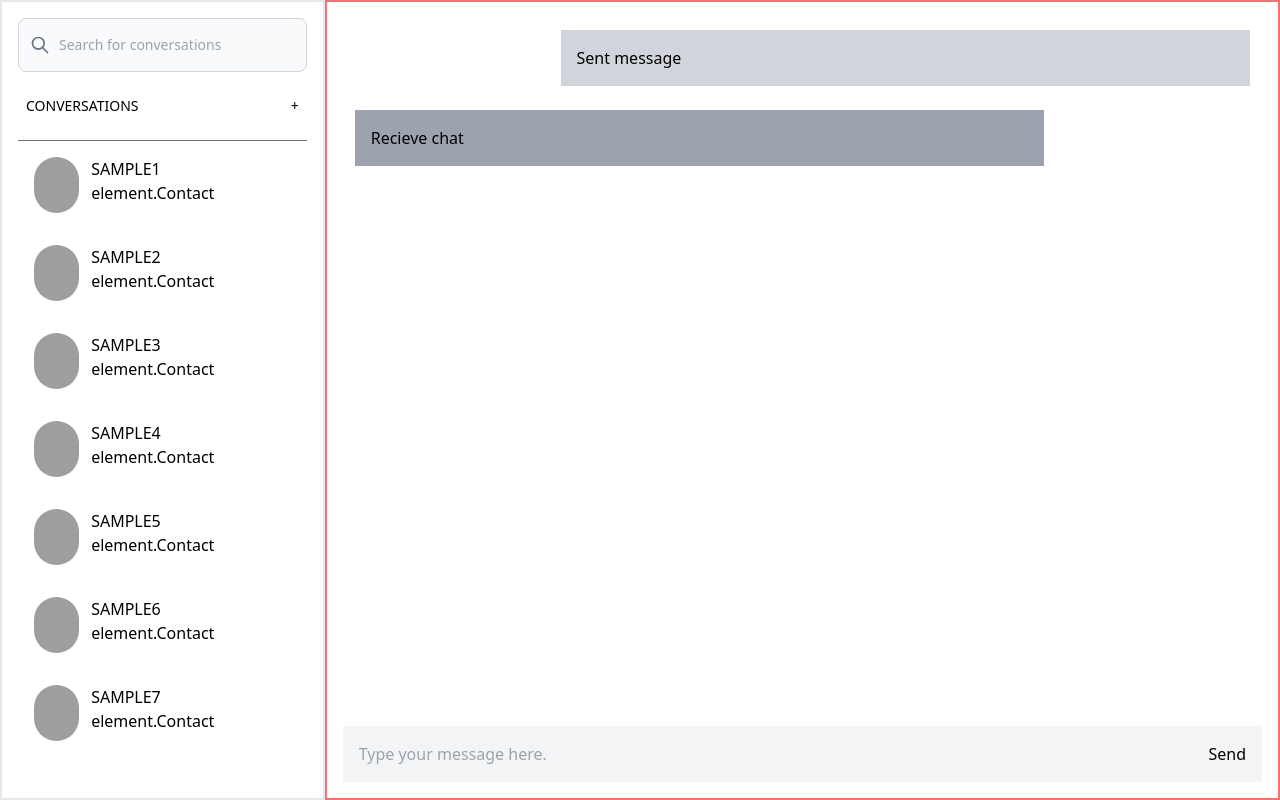
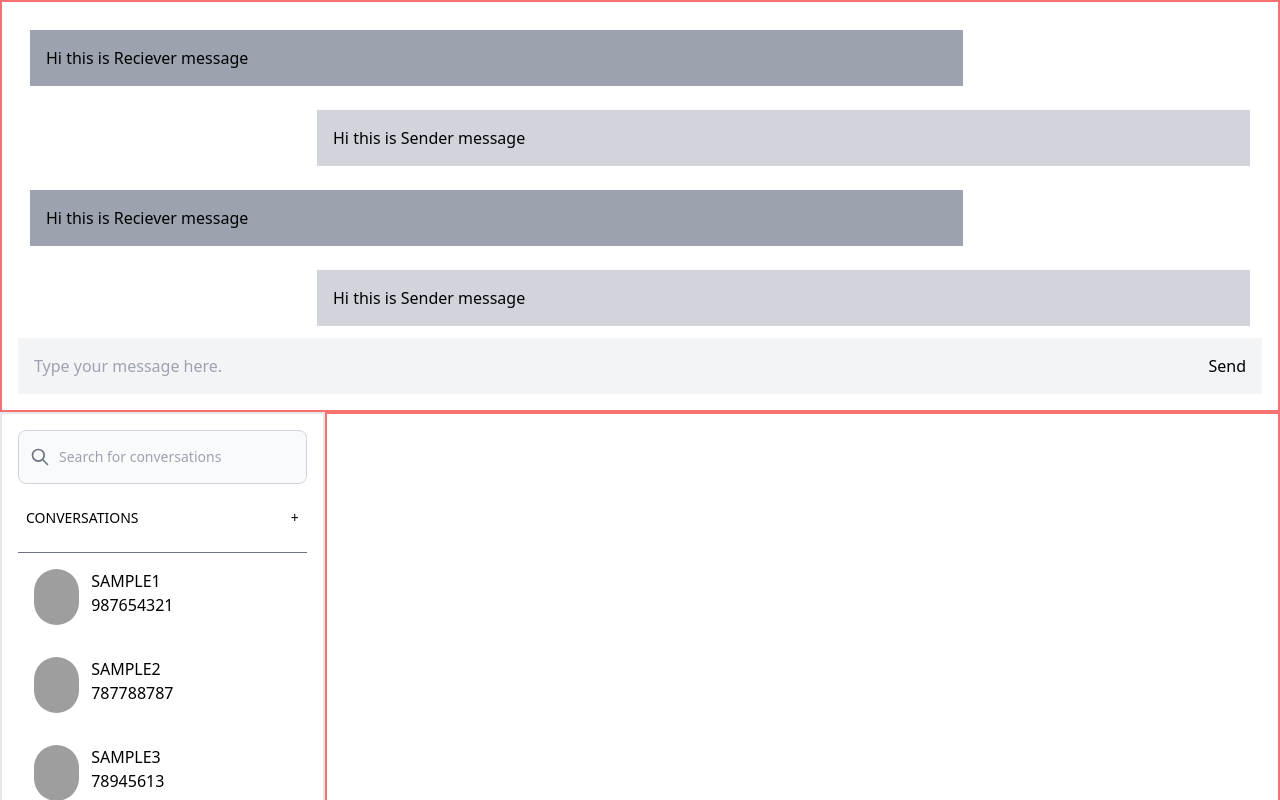
Before and after one commit to Pushkar808/React-Project, a React (Create React App) app: page /chat/1 in a window 1280 px wide. Shown: the top 800 px of the page. Built offline with nearby package versions, Linux system fonts and the light colour scheme; grey boxes are pictures that could not be loaded.

Commit message:
added messages JSON

```diff
--- a/package.json
+++ b/package.json
@@ -8,6 +8,7 @@
     "@testing-library/user-event": "^13.5.0",
     "react": "^18.2.0",
     "react-dom": "^18.2.0",
+    "react-router-dom": "^6.11.1",
     "react-scripts": "5.0.1",
     "web-vitals": "^2.1.4"
   },
--- a/src/components/mainChat.js
+++ b/src/components/mainChat.js
@@ -1,21 +1,41 @@
-import React, { useState } from 'react'
+import React, { useEffect, useState } from 'react'
 import SendChat from './sendChat';
 import RecieveChat from './recieveChat';
-import MessageData from '../data/messages.json'
+import MessageData from '../data/message.json'
+import { useParams } from 'react-router-dom';
 function Mainchat() {
     const [message, setmessage] = useState("");
+    const [newmessage, setnewmessage] = useState("");
+    let { userId } = useParams();
+    const getMessages = (userId) => {
+        if (userId) {
+            setmessage(MessageData["user" + userId].chat);
+        }
+    }
+    useEffect(() => {
+        getMessages(userId)
+    }, [userId])
     const sendMessage = () => {
-
+        const data = {
+            from: 1,
+            message: newmessage
+        }
+        MessageData["user" + userId].chat.push(data);
+        console.log(MessageData["user1"])
     }
     return (
         <>
             <div className='w-full flex flex-col border-2 border-red-400 p-4 justify-between'>
                 <div className='w-full'>
-                    <SendChat message={"Sent message"} />
-                    <RecieveChat message={"Recieve chat"} />
+                    {message && message?.map((element, index) => {
+                        if (element.from)
+                            return <SendChat message={element.message} key={index} />
+                        else
+                            return <RecieveChat message={element.message} key={index} />
+                    })}
                 </div>
                 <div className='relative'>
-                    <input type='text' className='w-full p-4 pr-16 bg-gray-100' placeholder='Type your message here.' onChange={(element) => { console.log(element.target.value) }} />
+                    <input type='text' className='w-full p-4 pr-16 bg-gray-100' placeholder='Type your message here.' onChange={(element) => { setnewmessage(element.target.value) }} />
                     <button className='absolute right-0 p-4 hover:bg-gray-300' onClick={sendMessage}>Send</button>
                 </div>
             </div>
--- a/src/components/sidebar.js
+++ b/src/components/sidebar.js
@@ -2,7 +2,6 @@ import React from 'react'
 import SidebarChat from './sidebarChat'
 import JsonData from '../data/contacts.json'
 function Sidebar() {
-    console.log()
     return (
         <div className='w-1/3 h-screen border-2 p-4 dark:bg-slate-800 overflow-x-auto' >
             <div className="relative">
@@ -28,7 +27,7 @@ function Sidebar() {
                 {
                     JsonData.contactinfo.map((element, index) => {
                         return (
-                            <SidebarChat name={element.Name} key={index} message={"element.Contact"} />)
+                            <SidebarChat id={element.id} name={element.Name} key={index} message={element.Contact} />)
                     })
                 }
             </div>
--- a/src/components/sidebarChat.js
+++ b/src/components/sidebarChat.js
@@ -1,7 +1,9 @@
 import React from 'react'
+import { Link } from "react-router-dom";
 
 function SidebarChat(props) {
   return (
+    <Link to={`/chat/${props.id}`}>
       <div className='dark:hover:bg-slate-400 hover:bg-slate-500 p-4 flex cursor-pointer'>
         <div>
           <img className="w-14 h-14 rounded-full" src='https://laravelnews.s3.amazonaws.com/images/avatar-images-spatie.png' alt="Sample" />
@@ -11,6 +13,7 @@ function SidebarChat(props) {
           <p>{props.message} </p>
         </div>
       </div>
+    </Link>
   )
 }
 
--- /dev/null
+++ b/src/data/message.json
@@ -0,0 +1,46 @@
+{
+    "user1": {
+        "chat": [
+            {
+                "from": 0,
+                "message": "Hi this is Reciever message"
+            },
+            {
+                "from": 1,
+                "message": "Hi this is Sender message"
+            },
+            {
+                "from": 0,
+                "message": "Hi this is Reciever message"
+            },
+            {
+                "from": 1,
+                "message": "Hi this is Sender message"
+            }
+        ]
+    },
+    "user2": {
+        "chat": [
+            {
+                "from": 0,
+                "message": "Hi this is sample message"
+            },
+            {
+                "from": 1,
+                "message": "Hi this is sample message"
+            }
+        ]
+    },
+    "user3": {
+        "chat": [
+            {
+                "from": 0,
+                "message": "Hi this is sample message"
+            },
+            {
+                "from": 1,
+                "message": "Hi this is sample message"
+            }
+        ]
+    }
+}
--- a/src/index.js
+++ b/src/index.js
@@ -2,10 +2,16 @@ import React from 'react';
 import ReactDOM from 'react-dom/client';
 import './index.css'
 import App from './pages/App';
-
+import { BrowserRouter, Route, Routes } from 'react-router-dom'
+import Mainchat from './components/mainChat';
 const root = ReactDOM.createRoot(document.getElementById('root'));
 root.render(
   <React.StrictMode>
-    <App />
-  </React.StrictMode>
+    <BrowserRouter>
+      <Routes>
+        <Route path="/chat/:userId" element={<Mainchat />} />
+      </Routes>
+      <App />
+    </BrowserRouter>
+  </React.StrictMode >
 );
```
Also changed, not shown: 1 other file (tests, documents, lock files or other folders). Lines whose indentation alone changed are shown as unchanged.
